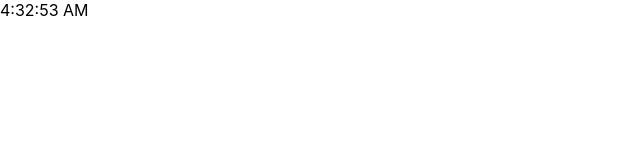
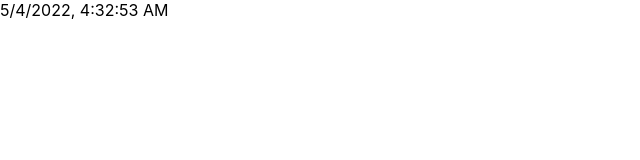
Before and after one commit to kapadiyasagar/firstreact, a React (Create React App) app: page / in a window 1280 px wide. Shown: the top 160 px of the page, without its empty margins (0-640 px from the left). Built offline with nearby package versions, Linux system fonts and the light colour scheme.

Commit message:
funcation-base-cycle

```diff
--- a/src/App.js
+++ b/src/App.js
@@ -7,14 +7,16 @@ import Cstate from './componet/container/changecity state';
 import Branch from './componet/container/task';
 import Cycle from './componet/container/componet-cycle-method/cycle';
 import Time from './componet/container/componet-cycle-method/cycle';
+import Timefun from './componet/container/componet-cycle-method/funcation-base';
 
 function App() {
 
   // console.log("fsdaf")
 
   return(
+
     <>
-  <Time />
+<Timefun/>
   </>
 )
 
--- /dev/null
+++ b/src/componet/container/componet-cycle-method/funcation-base.js
@@ -0,0 +1,29 @@
+import React, { useEffect, useState } from 'react';
+
+function Timefun(props) {
+    const [Time, setTime] = useState(new Date());
+
+
+    const tick = () => {
+        setTime(new Date())
+    }
+
+    useEffect(
+        () => {
+            const timeId = setInterval(() => tick(), 1000);
+
+            return () => {
+                clearInterval(timeId);
+            }
+        },
+        [Time]
+    )
+
+    return (
+        <div>
+            {Time.toLocaleString()}
+        </div>
+    );
+}
+
+export default Timefun;
```
